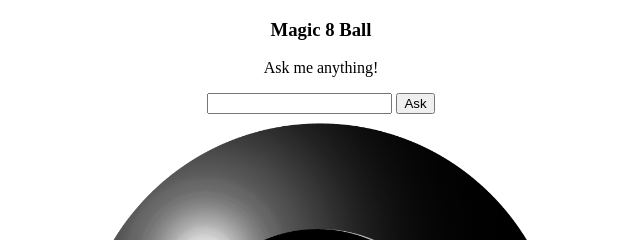
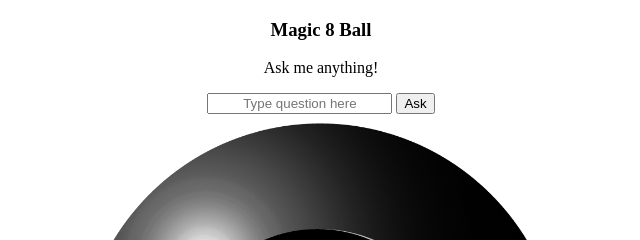
Before and after one commit to carlosbanales/magic8ball, a plain HTML site: page src/index.html in a window 1280 px wide. Shown: the top 240 px of the page, 319-959 px from the left. Drawn offline with Linux system fonts and the light colour scheme.

```diff
--- a/src/index.html
+++ b/src/index.html
@@ -11,7 +11,7 @@
 <body>
     <h3>Magic 8 Ball</h3>
     <p>Ask me anything!</p>
-    <input type="text" id="input" />
+    <input type="text" id="input" placeholder="Type question here" />
     <button id="button" onclick="SwapImage()">Ask</button>
     <div id="answers">
         <img id="8ball" src="../assets/extra.png" />
```
